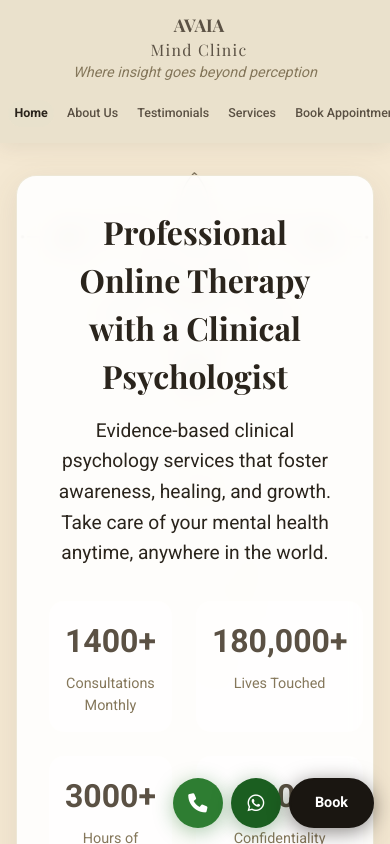
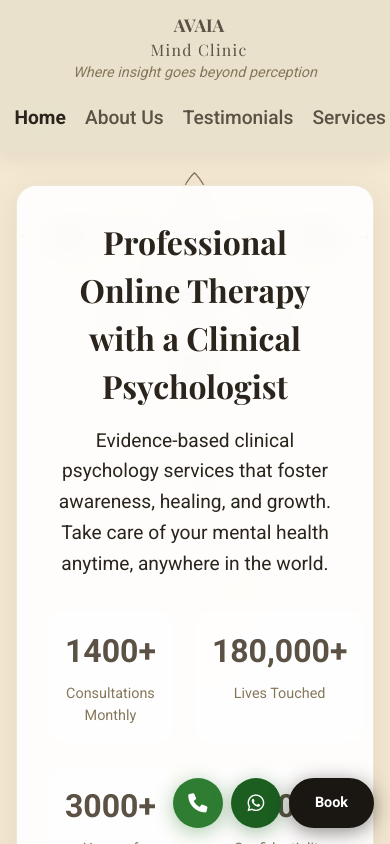
Before and after one commit to RutujaSonwane/Mind-Clinic, a Next.js app: page / in a window 390 px wide. Shown: the top 844 px of the page. Built offline with nearby package versions, Linux system fonts and the light colour scheme.

Commit message:
update text nav a

```diff
--- a/app/globals.css
+++ b/app/globals.css
@@ -670,7 +670,7 @@ footer {
 
   nav a {
     padding: 0.25rem 0.4rem;
-    font-size: 0.78rem;
+    font-size: 1.2rem;
     flex: 0 0 auto;
   }
 
```
Also changed, not shown: 1 other file (tests, documents, lock files or other folders).
